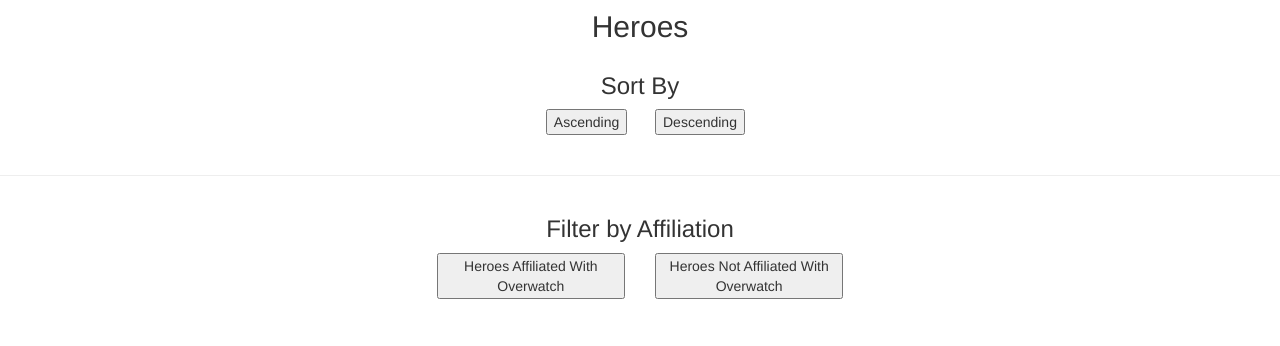
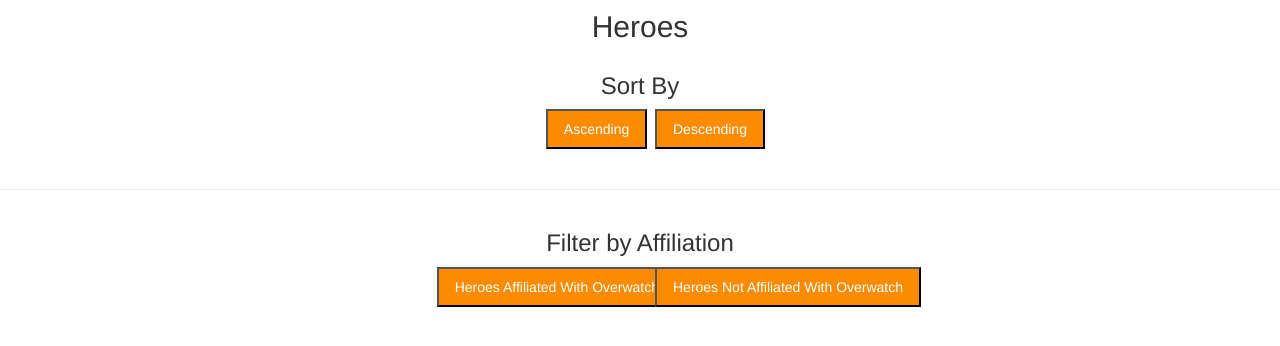
Before and after one commit to XS2929/IDB1, a Flask app: template app/templates/heroes.html in a window 1280 px wide. Shown: the part 50-396 px from the top of the page. Run offline with Flask 2, Linux system fonts and the light colour scheme; the template is opened without the code that fills it, so the values that code supplies are empty; some libraries are stand-ins or nearby versions.

Commit message:
changed button styling and fixed pagination bar

```diff
--- a/app/static/css/achievements.css
+++ b/app/static/css/achievements.css
@@ -36,7 +36,7 @@
       border-color: transparent;
   }
 
-.my-button a {
+button {
     background-color: darkorange;
     color: white;
     float: center;
--- a/app/static/css/heroes.css
+++ b/app/static/css/heroes.css
@@ -36,7 +36,7 @@
       border-color: transparent;
   }
 
-.my-button a {
+button {
     background-color: darkorange;
     color: white;
     float: center;
--- a/app/static/css/players.css
+++ b/app/static/css/players.css
@@ -36,7 +36,7 @@
       border-color: transparent;
   }
 
-.my-button a {
+button {
     background-color: darkorange;
     color: white;
     float: center;
--- a/app/static/css/reward.css
+++ b/app/static/css/reward.css
@@ -36,7 +36,7 @@
       border-color: transparent;
   }
 
-.my-button a {
+button {
     background-color: darkorange;
     color: white;
     float: center;
--- a/app/templates/heroes.html
+++ b/app/templates/heroes.html
@@ -39,6 +39,7 @@
     </div>
   </div>
     <br>
+    <div class="row">
       {% for item in output %}
         <div class ="col-md-4">
           <div class="filterable-item">
@@ -48,13 +49,14 @@
         </div>
       {% endfor %}
     </div>
+  </div>
 
-
-
-<div class="pagination">
-{% for i in range((data|length/9)|round(0,'ceil')|int) %}
-<button onclick="pageFunction({{i+1}})">{{i+1}}</button>
-{% endfor %}
+<div class="row">
+  <div class="pagination">
+  {% for i in range((data|length/9)|round(0,'ceil')|int) %}
+  <button onclick="pageFunction({{i+1}})">{{i+1}}</button>
+  {% endfor %}
+  </div>
 </div>
 
 
```
Also changed, not shown: app/templates/achievements.html (+8 -5 lines), app/templates/rewards.html (+8 -7 lines).
